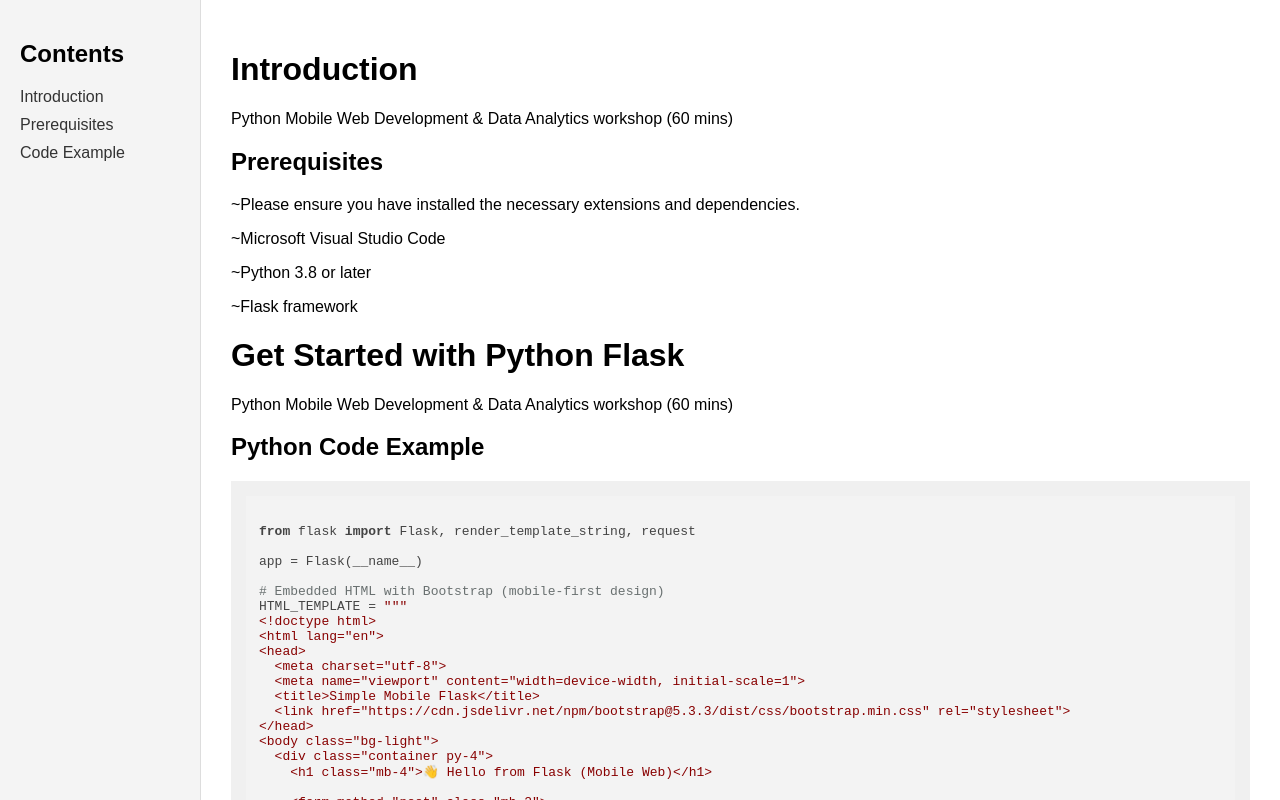
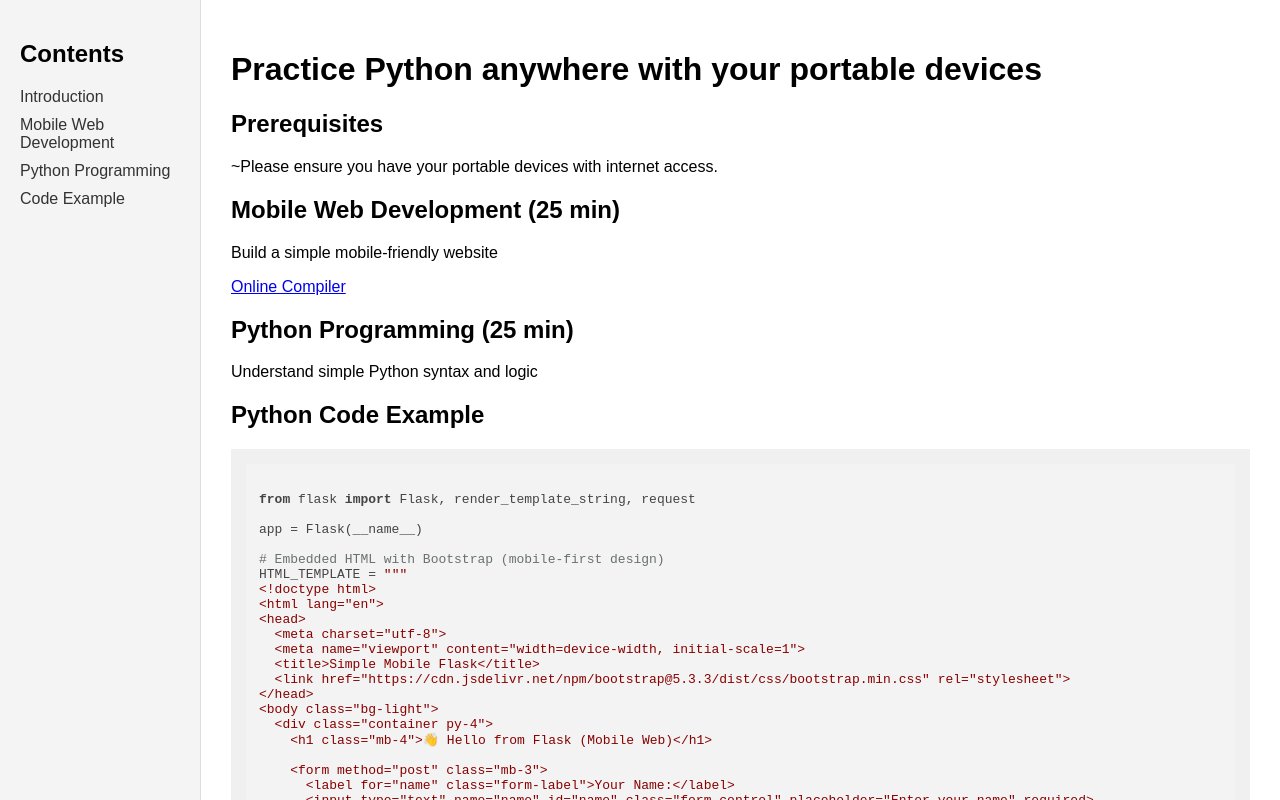
Before and after one commit to joviljt/workshop, a plain HTML site: page index.html in a window 1280 px wide. Drawn offline with nearby package versions, Linux system fonts and the light colour scheme.

Commit message:
Add files via upload

```diff
--- a/index.html
+++ b/index.html
@@ -44,22 +44,22 @@
   <nav>
     <h2>Contents</h2>
     <a href="#intro">Introduction</a>
-    <a href="#prerequisites">Prerequisites</a>
+    <a href="#webdev">Mobile Web Development</a>
+    <a href="#python">Python Programming</a>
     <a href="#code">Code Example</a>
   </nav>
 
   <main>
-    <h1 id="intro">Introduction</h1>
-    <p>Python Mobile Web Development & Data Analytics workshop (60 mins)</p>
+    <h1 id="intro">Practice Python anywhere with your portable devices</h1>
+    <h2 id="intro">Prerequisites</h2>
+    <p>~Please ensure you have your portable devices with internet access.</p>
 
-    <h2 id="prerequisites">Prerequisites</h2>
-    <p>~Please ensure you have installed the necessary extensions and dependencies.</p>
-    <p>~Microsoft Visual Studio Code</p>
-    <p>~Python 3.8 or later</p>
-    <p>~Flask framework</p>
+    <h2 id="webdev">Mobile Web Development (25 min)</h2>
+    <p>Build a simple mobile-friendly website</p>
+    <a href="https://codepen.io/jovi-the-sasster/pen/WbQwopQ" target="_blank">Online Compiler</a>
 
-    <h1 id="intro">Get Started with Python Flask</h1>
-    <p>Python Mobile Web Development & Data Analytics workshop (60 mins)</p>
+    <h2 id="python">Python Programming (25 min)</h2>
+    <p>Understand simple Python syntax and logic</p>
 
     <h2 id="flask_code">Python Code Example</h2>
 <pre><code class="language-python">
```
